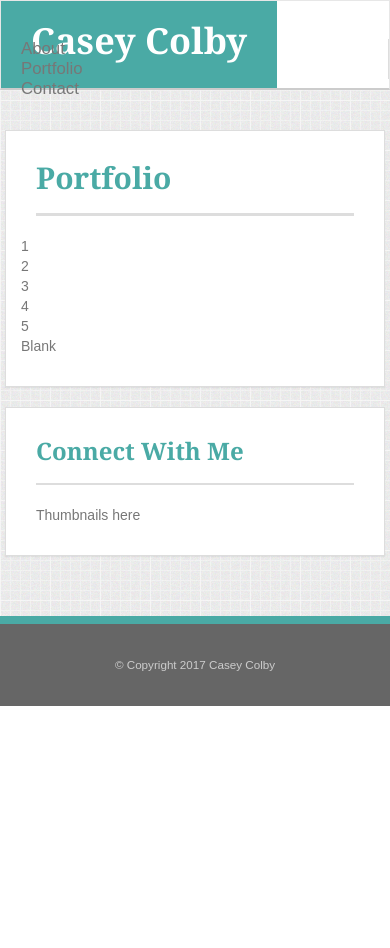
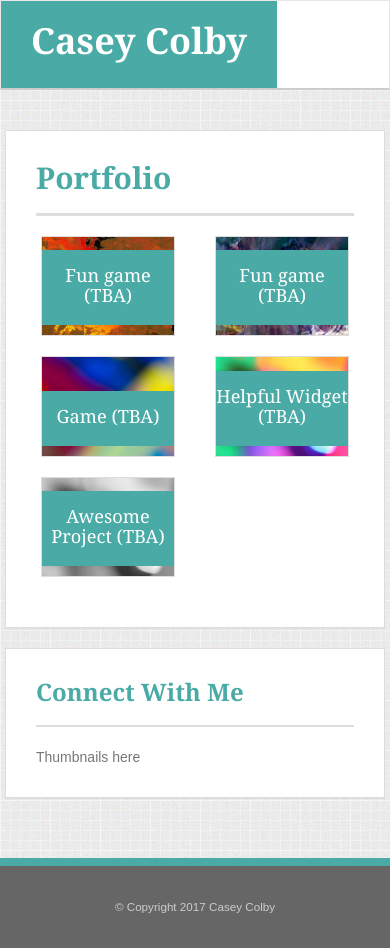
Before and after one commit to cecolby11/Bootstrap-Portfolio, a PHP site: page /portfolio.html in a window 390 px wide. Before the commit the page ends 706 px from the top, so only its background shows below. Run offline with PHP 8.4, Linux system fonts and the light colour scheme.

Commit message:
working on responsive grid for main content

```diff
--- a/assets/css/style.css
+++ b/assets/css/style.css
@@ -45,6 +45,35 @@
   padding: 0; /*remove default padding*/
 }
 
+.container_main{
+  padding: 0; /*remove extra space around middle section*/
+}
+.container {
+  max-width: 960px;
+}
+
+h1, h2, h3, h4, h5, h6 {
+  color: #4aaaa5;
+  font-family: 'Georgia', Times, Times New Roman, serif;
+  font-weight: bold;
+}
+
+footer {
+  width: 100%;
+  height: 90px;
+  /*position: absolute;
+  bottom: 0;*/
+  margin-top: 40px;
+  padding: 33px;
+  text-align: center;
+  font-size: smaller;
+  background-color: #666;
+  color: #ccc;
+  border-top: 8px solid #4aaaa5;
+}
+
+/* main content - general */
+
 .panel {
   padding: 30px;
   border-radius: 0;
@@ -62,39 +91,15 @@
   padding-left: 20px;
   padding-right: 20px;
 }
-.container_main{
-  padding: 0; /*remove extra space around middle section*/
-}
-.container {
-  max-width: 960px;
-}
-
 
 .panel h1,h2,h3,h4,h5,h6{
   margin-top:0;
 }
-h1, h2, h3, h4, h5, h6 {
-  color: #4aaaa5;
-  font-family: 'Georgia', Times, Times New Roman, serif;
-  font-weight: bold;
-}
-
-
-footer {
-  width: 100%;
-  height: 90px;
-  /*position: absolute;
-  bottom: 0;*/
-  margin-top: 40px;
-  padding: 33px;
-  text-align: center;
-  font-size: smaller;
-  background-color: #666;
-  color: #ccc;
-  border-top: 8px solid #4aaaa5;
-}
 
 /* social links */
+.social_panel {
+  min-width: 270px;
+}
 
 .social_panel ul {
   margin: 0 auto; /*remove default container margin and recenter */
@@ -121,28 +126,31 @@
 }
 
 
-/*main content */
+/* about me elements */
 
-.main_content p{
+.about_me p{
   line-height: 1.9;
   font-size: medium;
   overflow: auto;
-  margin-left: auto;
   }
-.main_content p a {
+.about_me a {
   color: #5D2E16;
   text-decoration: none;
 }
-.main_content p a:hover {
+.about_me p a:hover {
   color: #AA6B4A;
 }
-.main_content img {
+.about_me .thumbnail {
+  padding: none;
+  border: none;
+  border-radius: 0;
   float: left;
   width: 200px;
-  object-fit: cover;/* crop and center */
+  object-fit: cover;/* crop and center*/
+  margin-right: 20px;
 }
 
-/*form elements */
+/* contact form elements */
 .btn,
 .btn:hover,
 .btn:active,
@@ -158,3 +166,39 @@
   font-weight: normal;
   font-size: medium;
 }
+
+/* project gallery elements */
+
+.project .thumbnail {
+  overflow: auto;
+  position: relative;
+  padding: 0; /*remove default padding */
+  border-radius: 0;
+  text-align: center;
+  margin-left: 20px;
+  margin-right: 20px;
+}
+.project .thumbnail:hover,
+.project .thumbnail:focus,
+.project .thumbnail:active {
+  border-color: #4aaaa5;
+}
+.project .thumbnail img {
+  width: 100%;
+  height: auto;
+  object-fit: cover; /*crop and center*/
+}
+.project .caption {
+  z-index: 2;
+  width: 100%;
+  background: #4aaaa5;
+  position: absolute;
+  bottom: 10px;
+  padding: 15px 0 20px 0;
+}
+.project .caption h4 {
+  font-weight: normal;
+  font-size: 1.3em;
+  margin: 0;
+  color: #fff;
+}
--- a/portfolio.html
+++ b/portfolio.html
@@ -23,11 +23,13 @@
       <!-- /.navbar header -->
 
       <!-- navbar right menu -->
-      <ul class="nav navbar-nav navbar-right">
-        <li><a href="index.html">About</a></li>
-        <li><a href="#">Portfolio</a></li>
-        <li><a href="contact.html">Contact</a></li>
-      </ul>
+      <div class="collapse navbar-collapse" id="bs-example-navbar-collapse-1">
+        <ul class="nav navbar-nav navbar-right">
+          <li><a href="index.html">About</a></li>
+          <li><a href="#">Portfolio</a></li>
+          <li><a href="contact.html">Contact</a></li>
+        </ul>
+      </div>
       <!-- /.navbar-right -->
 
     </div>
@@ -43,9 +45,9 @@
     <div class="row">
 
       <!-- col 1 -->
-      <div class="col-md-8">
+      <div class="col-md-8 col-sm-8 col-xs-12">
         <!-- make everything in this column styled as a panel/panel content -->
-        <div class="panel panel-default panel-body main_content">
+        <div class="panel panel-default panel-body main_content project">
 
           <div class="row">
             <div class="col-md-12">
@@ -56,15 +58,54 @@
           </div>
 
           <div class="row">
-            <div class="col-md-6">
-              <div class="row">1</div>
-              <div class="row">2</div>
-              <div class="row">3</div>
+            <div class="col-md-6 col-sm-12 col-xs-6">
+
+              <div class="row">
+                <a href="#" class="thumbnail">
+                  <img src="assets/images/portfolio/1.jpg" alt="Fun game thumbnail">
+                  <div class="caption">
+                    <h4>Fun game (TBA)</h4>
+                  </div>
+                </a>
+              </div>
+
+              <div class="row">
+                <a href="#" class="thumbnail">
+                  <img src="assets/images/portfolio/3.jpg" alt="Game thumbnail">
+                  <div class="caption">
+                    <h4>Game (TBA)</h4>
+                  </div>
+                </a>
+              </div>
+              <div class="row">
+                <a href="#" class="thumbnail">
+                  <img src="assets/images/portfolio/5.jpg" alt="Awesome project thumbnail">
+                  <div class="caption">
+                    <h4>Awesome Project (TBA)</h4>
+                  </div>
+                </a>
+              </div>
             </div>
-            <div class="col-md-6">
-              <div class="row">4</div>
-              <div class="row">5</div>
-              <div class="row">Blank</div>
+            <div class="col-md-6 col-sm-12 col-xs-6">
+              <div class="row">
+                <a href="#" class="thumbnail">
+                  <img src="assets/images/portfolio/2.jpg" alt="Fun game thumbnail">
+                  <div class="caption">
+                    <h4>Fun game (TBA)</h4>
+                  </div>
+                </a>
+              </div>
+              <div class="row">
+                <a href="#" class="thumbnail">
+                  <img src="assets/images/portfolio/4.jpg" alt="Helpful widget thumbnail">
+                  <div class="caption">
+                    <h4>Helpful Widget (TBA)</h4>
+                  </div>
+                </a>
+              </div>
+
+              <div class="row"><!-- blank --></div>
+
             </div>
           </div>
 
@@ -75,7 +116,7 @@
 
 
       <!-- col 2 -->
-      <div class="col-md-4">
+      <div class="col-md-4 col-sm-4 col-xs-12">
         <!-- make everything in this column styled as a panel and panel content -->
         <div class="panel panel-default panel-body social_links">
 
```
Also changed, not shown: contact.html (+9 -7 lines), index.html (+13 -11 lines).
